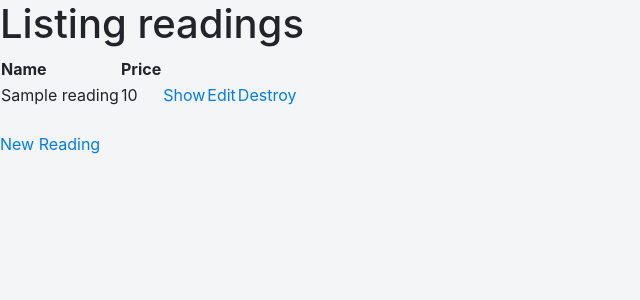
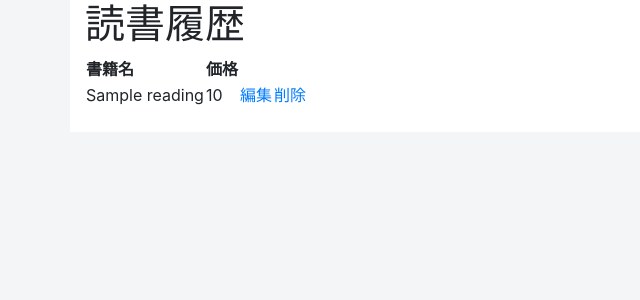
Before and after one commit to jonakp/rakubook, a Rails app: page /readings in a window 1280 px wide. Shown: the top 300 px of the page, without its empty margins (0-640 px from the left). Run offline with Rails 7, Linux system fonts and the light colour scheme; tables that the repository leaves empty hold one stand-in row (values such as "Sample post"); style sheets or scripts are compiled from the project's sources.

Commit message:
DEV-3 register reading record by search result

```diff
--- a/app/assets/stylesheets/search.scss
+++ b/app/assets/stylesheets/search.scss
@@ -13,9 +13,10 @@ body {
   margin: 30px 0px;
 }
 
-.book-title {
-}
-
 h4 {
   font-size: 2.5vmin;
 }
+
+.btn {
+  margin-top: 5px
+}
--- a/app/controllers/readings_controller.rb
+++ b/app/controllers/readings_controller.rb
@@ -9,7 +9,7 @@ class ReadingsController < ApplicationController
   end
 
   def new
-    @reading = Reading.new
+    @reading = Reading.new(name: params[:name], price: params[:price])
   end
 
   def edit
@@ -21,10 +21,8 @@ class ReadingsController < ApplicationController
     respond_to do |format|
       if @reading.save
         format.html { redirect_to @reading, notice: 'Reading was successfully created.' }
-        format.json { render :show, status: :created, location: @reading }
       else
         format.html { render :new }
-        format.json { render json: @reading.errors, status: :unprocessable_entity }
       end
     end
   end
--- a/app/views/readings/index.html.slim
+++ b/app/views/readings/index.html.slim
@@ -1,23 +1,20 @@
-h1 Listing readings
+.container
+  h1=Reading.model_name.human
+  table
+    thead
+      tr
+        th=Reading.human_attribute_name(:name)
+        th=Reading.human_attribute_name(:price)
+        th
+        th
+        th
 
-table
-  thead
-    tr
-      th Name
-      th Price
-      th
-      th
-      th
+    tbody
+      - @readings.each do |reading|
+        tr
+          td = reading.name
+          td = reading.price
+          td = link_to t('common.edit'), edit_reading_path(reading)
+          td = link_to t('common.destroy'), reading, data: { confirm: t('common.confirm') }, method: :delete
 
-  tbody
-    - @readings.each do |reading|
-      tr
-        td = reading.name
-        td = reading.price
-        td = link_to 'Show', reading
-        td = link_to 'Edit', edit_reading_path(reading)
-        td = link_to 'Destroy', reading, data: { confirm: 'Are you sure?' }, method: :delete
-
-br
-
-= link_to 'New Reading', new_reading_path
+  br
--- a/app/views/readings/new.html.slim
+++ b/app/views/readings/new.html.slim
@@ -1,5 +1,6 @@
 h1 New reading
 
-== render 'form'
+.container
+  == render 'form'
 
-= link_to 'Back', readings_path
+  = link_to 'Back', readings_path
--- a/config/application.rb
+++ b/config/application.rb
@@ -29,5 +29,9 @@ module Rakubook
 
     # Don't generate system test files.
     config.generators.system_tests = nil
+
+    # Setting for i18n
+    config.i18n.default_locale = :ja
+
   end
 end
--- /dev/null
+++ b/config/locales/ja.yml
@@ -0,0 +1,27 @@
+ja:
+  # モデルは全て activerecord 以下に記述する。
+  # これにより、User.model_name.human / User.human_attribute_name({attr_name})でアクセス可能。
+  activerecord:
+    models:
+      reading: '読書履歴'
+    attributes:
+      reading:
+        name: '書籍名'
+        price: '価格'
+    errors:
+      models:
+        reading:
+
+  # ビューはビューを格納しているフォルダ名を起点にし、ビュー名毎に記述する。
+  # 対応するビューの中ではツリーを省略できる。<%= t '.title' %>
+  search:
+    index:
+      register: '読んだ！'
+  common:
+    edit: '編集'
+    destroy: '削除'
+    confirm: '本当に削除しますか？'
+
+  # グローバルな感じのエラーはerrorsを起点にする。
+  errors:
+    nanikano_error: 'よくわからないけど例外です。'
```
Also changed, not shown: app/views/search/index.html.slim (+4 -9 lines).
